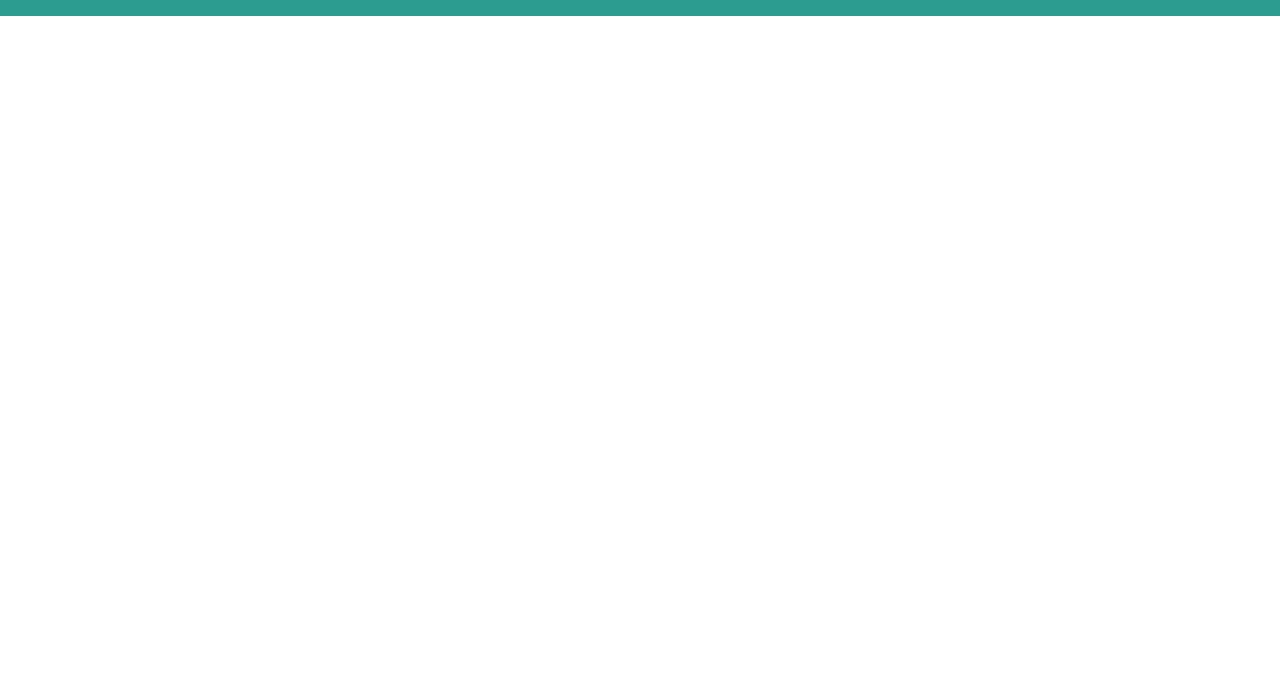
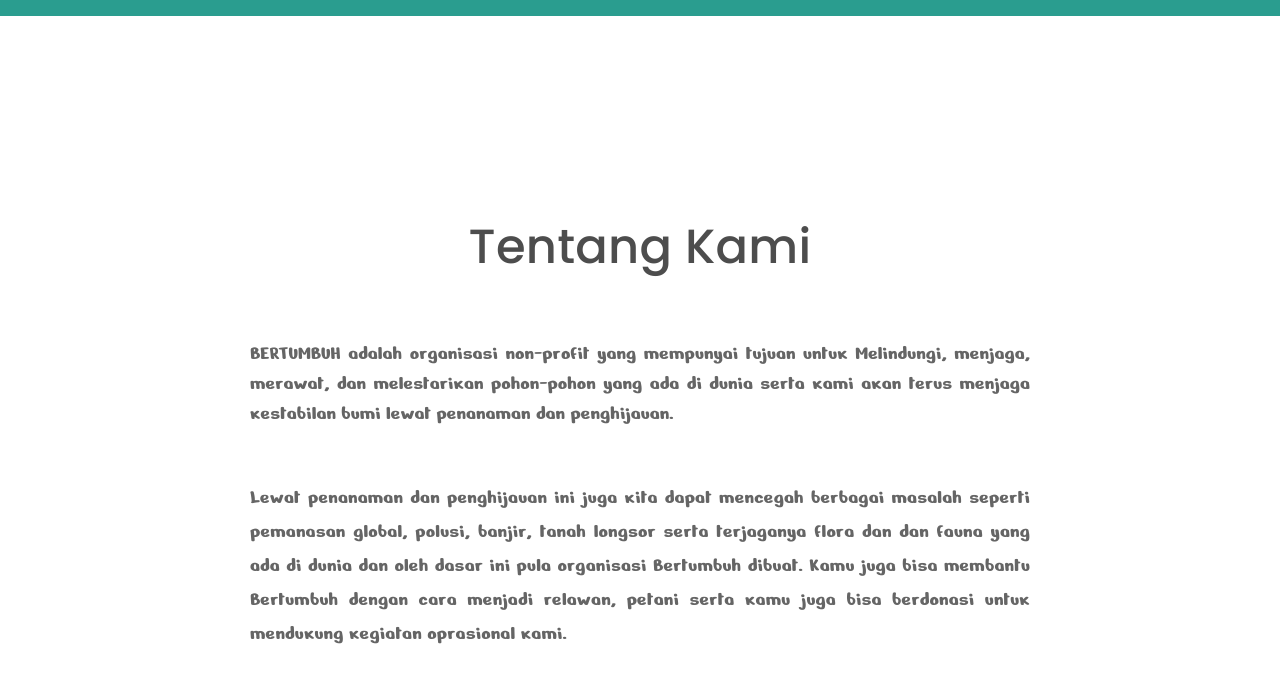
Before and after one commit to giorgikilosanidze/davaleba-5, a plain HTML site: page index.html in a window 1280 px wide. Shown: the part 106-788 px from the top of the page. Drawn offline with Linux system fonts and the light colour scheme.

Commit message:
add article

```diff
--- a/css/style.css
+++ b/css/style.css
@@ -35,3 +35,43 @@ header {
     line-height: 30px;
     letter-spacing: 0.1px;
 }
+
+/* article1 */
+article {
+    width: 780px;
+    margin: 200px auto;
+}
+
+.article1_h2 {
+    color: #4D4D4D;
+    text-align: center;
+    font-family: 'Poppins', sans-serif;
+    font-size: 48px;
+    font-style: normal;
+    font-weight: 500;
+    line-height: 130%;
+    letter-spacing: 0.24px;
+}
+
+.article1_text1 {
+    color: #656565;
+    text-align: justify;
+    font-family: 'Nerko One', cursive;
+    font-size: 20px;
+    font-style: normal;
+    font-weight: 400;
+    line-height: 150%;
+    letter-spacing: 0.1px;
+    margin: 60px 0 52px 0;
+}
+
+.article1_text2 {
+    color: #656565;
+    text-align: justify;
+    font-family: 'Nerko One', cursive;
+    font-size: 20px;
+    font-style: normal;
+    font-weight: 400;
+    line-height: 170%;
+    letter-spacing: 0.2px;
+}
--- a/index.html
+++ b/index.html
@@ -22,6 +22,13 @@
             </ul>
         </nav>
     </header>
+    <!-- article1 -->
+    <article>
+        <h2 class="article1_h2">Tentang Kami</h2>
+        <p class="article1_text1">BERTUMBUH adalah organisasi non-profit yang mempunyai tujuan untuk Melindungi, menjaga, merawat, dan melestarikan pohon-pohon yang ada di dunia serta kami akan  terus menjaga kestabilan bumi lewat penanaman dan penghijauan.</p>
+        <p class="article1_text2">Lewat penanaman dan penghijauan ini juga  kita dapat mencegah berbagai masalah seperti pemanasan global, polusi, banjir, tanah longsor serta terjaganya flora dan dan fauna yang ada di dunia dan oleh dasar ini pula organisasi Bertumbuh dibuat. Kamu juga bisa membantu Bertumbuh dengan cara menjadi relawan, petani serta kamu juga bisa berdonasi untuk mendukung kegiatan oprasional kami.</p>
+    </article>
+    <!-- section -->
 
 </body>
 
```
